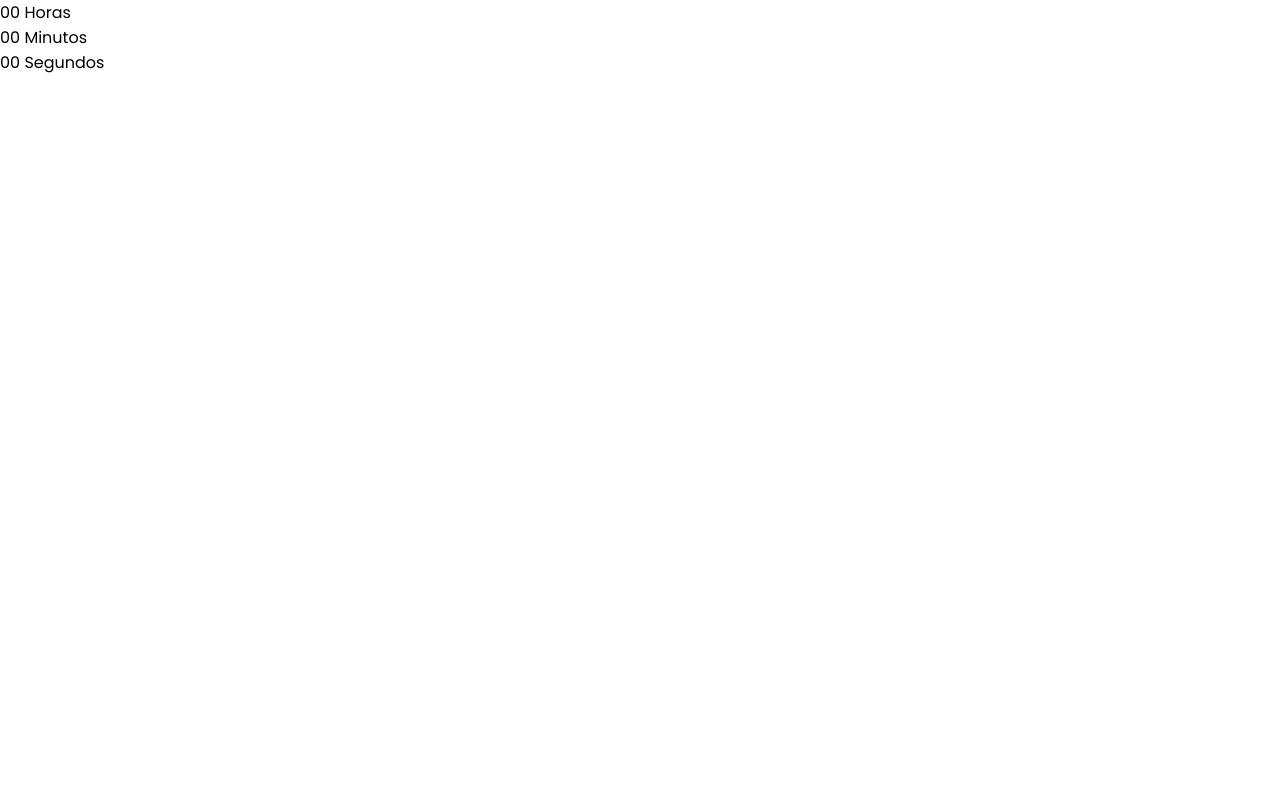
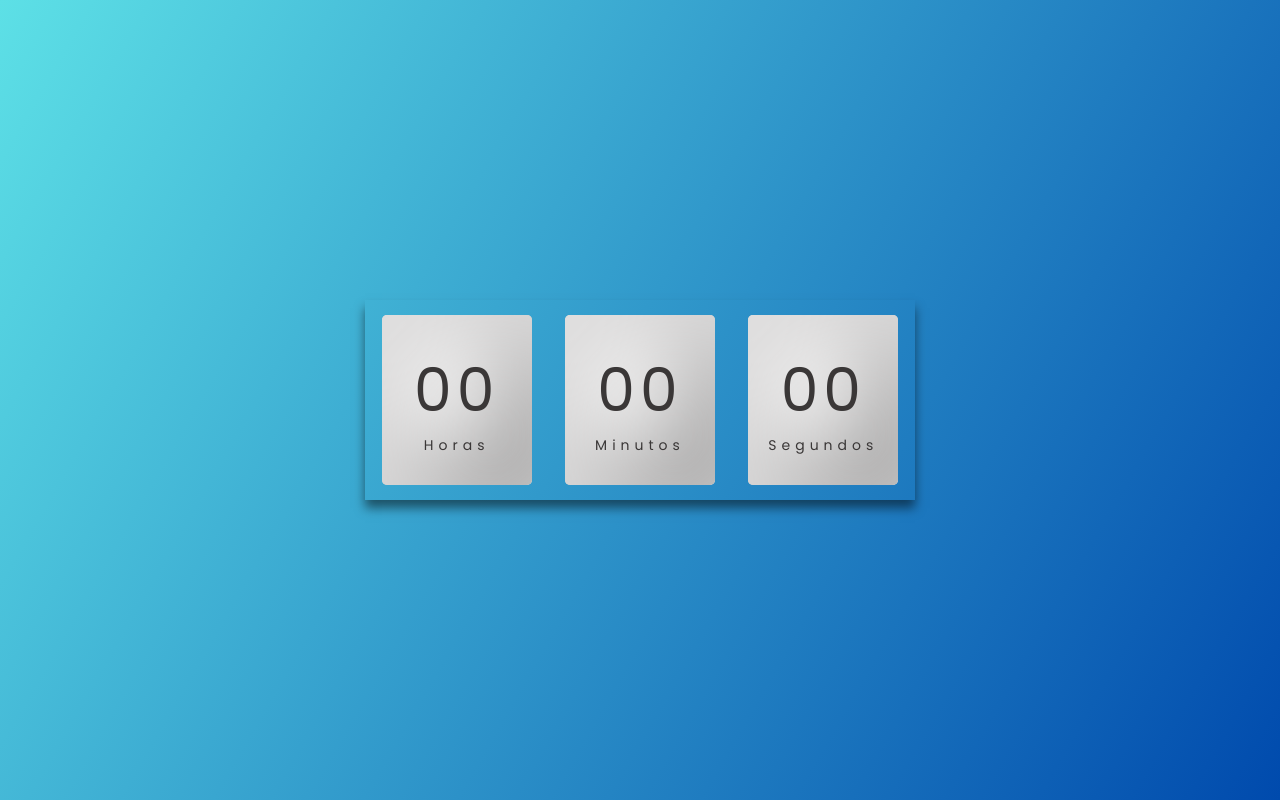
Before and after one commit to Danielmtdc16/digital_watch, a plain HTML site: page index.html in a window 1280 px wide. Drawn offline with Linux system fonts and the light colour scheme.

Commit message:
style concluído.

```diff
--- a/assets/style/style.css
+++ b/assets/style/style.css
@@ -6,7 +6,44 @@
 }
 
 body {
+    background: linear-gradient(120deg, #5DE0E6, #004AAD);
     font-family: 'Poppins',sans-serif;
+    display: flex;
+    align-items: center;
+    justify-content: center;
     height: 100vh;
     width: 100vw;
 }
+
+.clock {
+    background: transparent;
+    box-shadow: 0px 8px 10px rgba(0, 0, 0, .5);
+    display: flex;
+    align-items: center;
+    justify-content: space-around;
+    height: 200px;
+    width: 550px;
+}
+
+.body {
+    border-radius: 5px;
+    background: #ffffff;
+    box-shadow: inset 35px 35px 100px #dfdede,
+            inset -35px -35px 100px #9c9b9b;
+    display: flex;
+    align-items: center;
+    justify-content: center;
+    flex-direction: column;
+    height: 170px;
+    width: 150px;
+}
+
+.body span {
+    color: #3a3737;
+    font-size: 60px;
+    letter-spacing: 5px;
+}
+
+.body span.info {
+    font-size: 14px;
+}
```
